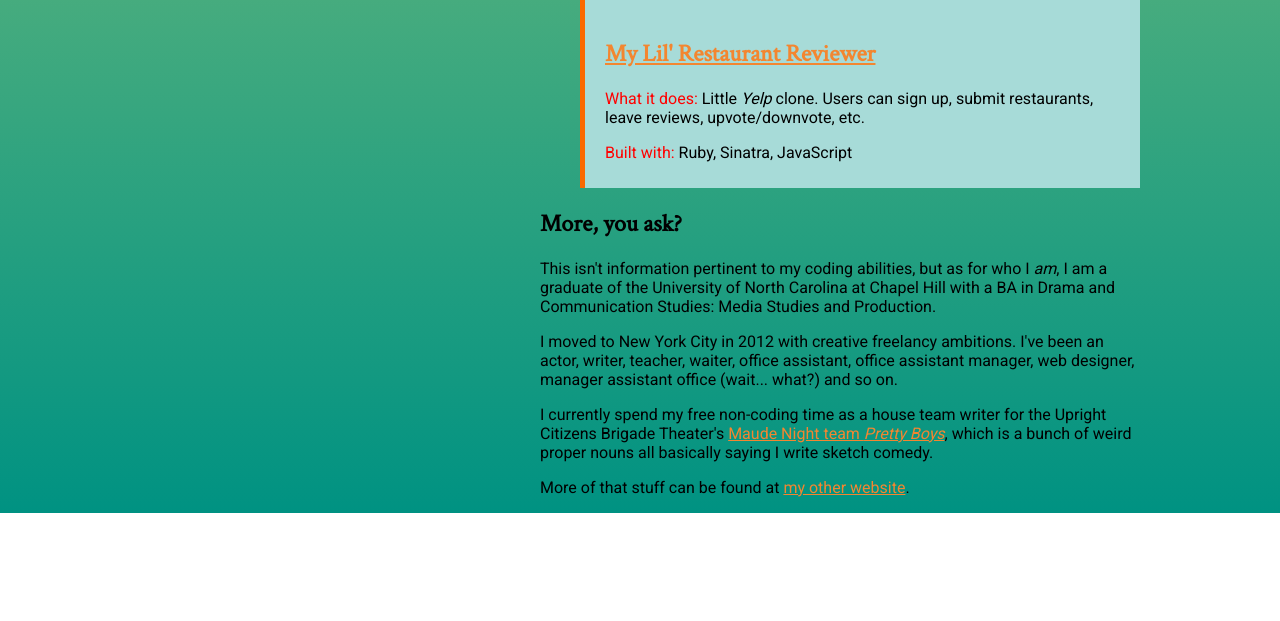
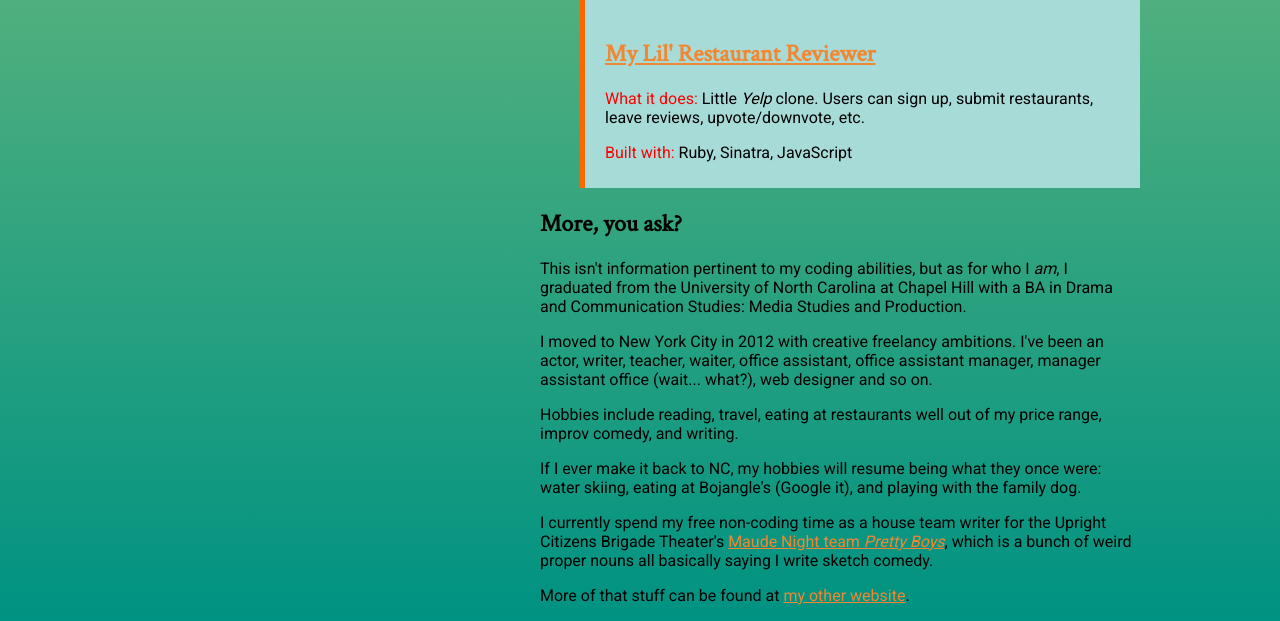
Before and after one commit to jacobgwilliams/jacobgwilliams.github.io, a plain HTML site: page index.html in a window 1280 px wide. Shown: the part 1361-1982 px from the top of the page. Before the commit the page ends 1874 px from the top, so only its background shows below. Drawn offline with Linux system fonts and the light colour scheme.

Commit message:
Styling some more obviously

```diff
--- a/index.html
+++ b/index.html
@@ -81,8 +81,10 @@
     <section>
       <a name="etc" class="phonenav"></a>
       <h2>More, you ask?</h2>
-      <p>This isn't information pertinent to my coding abilities, but as for who I <em>am</em>, I am a graduate of the University of North Carolina at Chapel Hill with a BA in Drama and Communication Studies: Media Studies and Production.</p>
-      <p>I moved to New York City in 2012 with creative freelancy ambitions. I've been an actor, writer, teacher, waiter, office assistant, office assistant manager, web designer, manager assistant office (wait... what?) and so on.</p>
+      <p>This isn't information pertinent to my coding abilities, but as for who I <em>am</em>, I graduated from the University of North Carolina at Chapel Hill with a BA in Drama and Communication Studies: Media Studies and Production.</p>
+      <p>I moved to New York City in 2012 with creative freelancy ambitions. I've been an actor, writer, teacher, waiter, office assistant, office assistant manager, manager assistant office (wait... what?), web designer and so on.</p>
+      <p>Hobbies include reading, travel, eating at restaurants well out of my price range, improv comedy, and writing.</p>
+      <p>If I ever make it back to NC, my hobbies will resume being what they once were: water skiing, eating at Bojangle's (Google it), and playing with the family dog.</p>
       <p>I currently spend my free non-coding time as a house team writer for the Upright Citizens Brigade Theater's <a href="https://chelsea.ucbtheatre.com/show/1425">Maude Night team <em>Pretty Boys</em></a>, which is a bunch of weird proper nouns all basically saying I write sketch comedy.</p>
       <p>More of that stuff can be found at <a href="https://www.jacobwilliamsonline.com">my other website</a>.</p>
     </section>
--- a/newstyles.css
+++ b/newstyles.css
@@ -66,6 +66,9 @@ footer p {
 #copy {
   float: none;
 }
+#unc {
+  color: #7BAFD4;
+}
 
 /** DESKTOP VIEW **/
 @media only screen and (min-width: 892px) {
```
